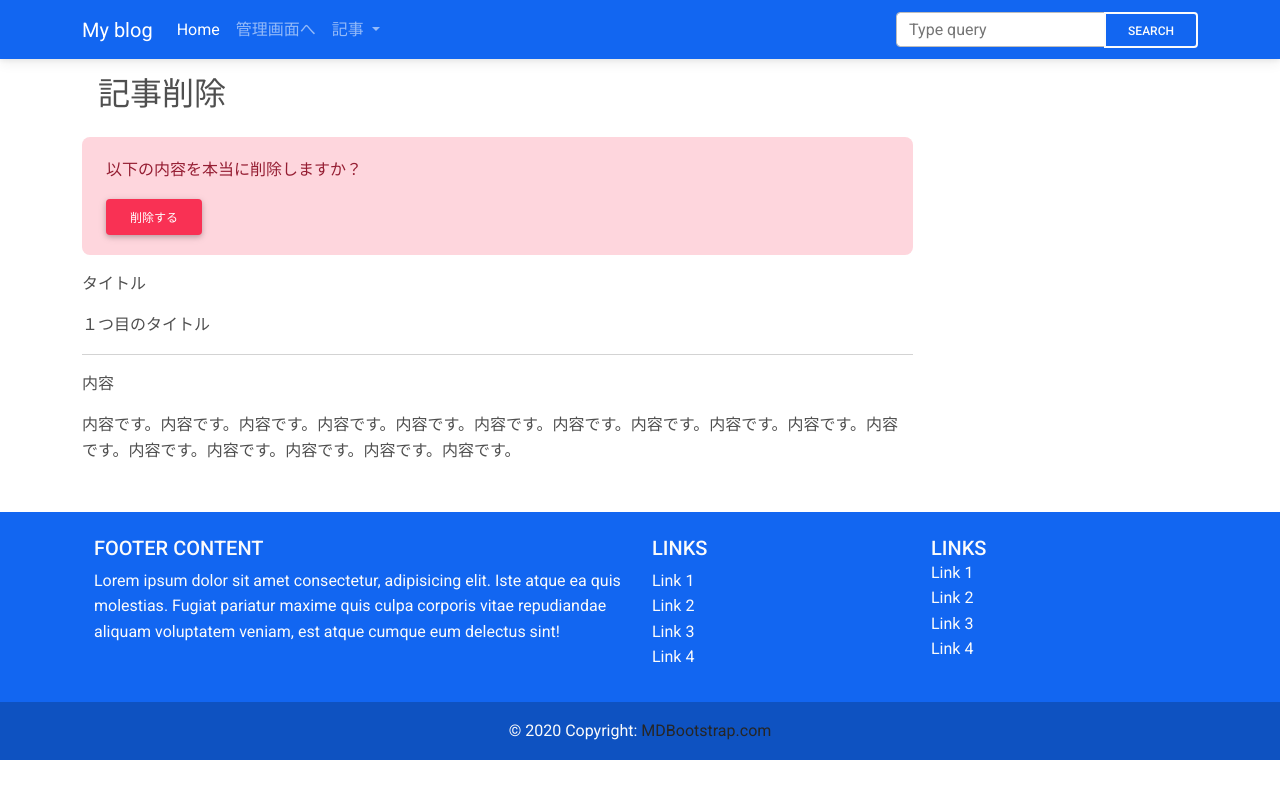
After one commit to kei-1011/django-first-blog-app, a Django app: page /post_delete/1 in a window 1280 px wide. The commit adds this page. Run offline with Django 3.2, Linux system fonts and the light colour scheme; data comes from the database, SQL or seed files in the repository; both versions use the stored data as it was after the commit; some libraries are stand-ins or nearby versions.

Commit message:
fix_post_delete_process close #5

```diff
--- /dev/null
+++ b/myapp/templates/myapp/post_confirm_delete.html
@@ -0,0 +1,22 @@
+{% extends 'myapp/base.html' %}
+{% block content %}
+<div class='row'>
+  <div class='col-md-9'>
+    <h2 class='p-3'>記事削除</h2>
+    <div class="alert alert-danger" role='alert'>
+      <form action="" method='post'>
+        {% csrf_token %}
+        <p>以下の内容を本当に削除しますか？</p>
+        <input type="submit" class='btn btn-danger' value='削除する' />
+      </form>
+    </div>
+    <p>タイトル</p>
+    {{ object.title }}
+    <hr>
+    <p>内容</p>
+    {{ object.content }}
+
+  </div>
+</div>
+
+{% endblock %}
--- a/myapp/templates/myapp/post_detail.html
+++ b/myapp/templates/myapp/post_detail.html
@@ -16,6 +16,8 @@ base.htmlを継承
         <h4 class="card-title">{{ object.title }}</h4>
         <p class="card-text">{{ object.content }}</p>
         <a href="{% url 'myapp:post_update' object.id %}" class="btn btn-primary">更新</a>
+        <a href="{% url 'myapp:post_delete' object.id %}" class="btn btn-outline-danger">削除</a>
+
       </div>
     </div>
 
--- a/myapp/urls.py
+++ b/myapp/urls.py
@@ -7,6 +7,6 @@ urlpatterns = [
     path('', views.Index.as_view(), name='index'),
     path('post_create', views.PostCreate.as_view(), name='post_create'),
     path('post_detail/<int:pk>', views.PostDetail.as_view(), name='post_detail'),
-    path('post_update/<int:pk>', views.PostUpdate.as_view(), name='post_update')
-
+    path('post_update/<int:pk>', views.PostUpdate.as_view(), name='post_update'),
+    path('post_delete/<int:pk>', views.PostDelete.as_view(), name='post_delete')
 ]
--- a/myapp/views.py
+++ b/myapp/views.py
@@ -1,6 +1,6 @@
 from django.shortcuts import render,resolve_url
 from django.http import HttpResponse
-from django.views.generic import TemplateView, CreateView, DetailView, UpdateView
+from django.views.generic import TemplateView, CreateView, DetailView, UpdateView, DeleteView
 from .models import Post
 from django.urls import reverse_lazy
 from .forms import PostForm
@@ -36,7 +36,12 @@ class PostDetail(DetailView):
 class PostUpdate(UpdateView):
   model = Post
   form_class = PostForm
-
   def get_success_url(self):
     messages.info(self.request, '更新しました')
     return resolve_url('myapp:post_detail', pk=self.kwargs['pk'])
+
+class PostDelete(DeleteView):
+  model = Post
+  def get_success_url(self):
+    messages.info(self.request, '投稿を削除しました。')
+    return resolve_url('myapp:index')
```
Also changed, not shown: db.sqlite3.
